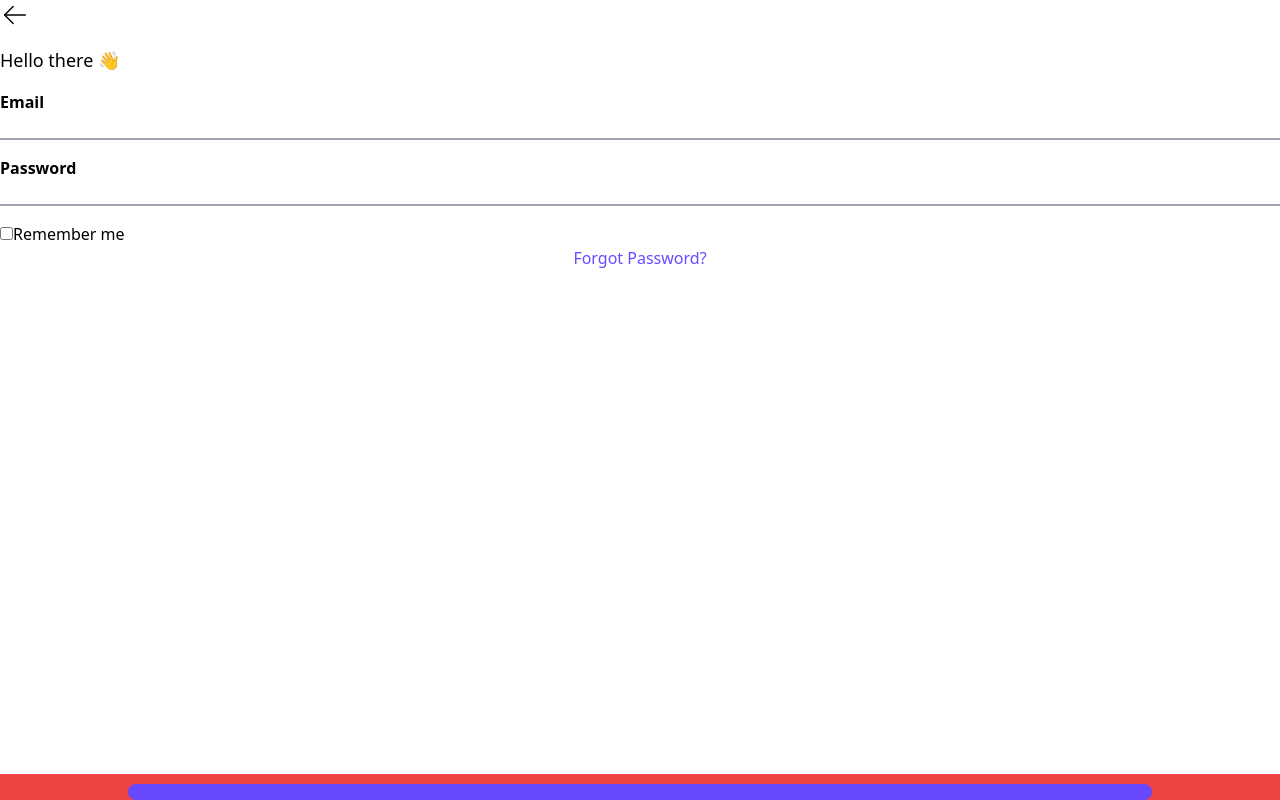
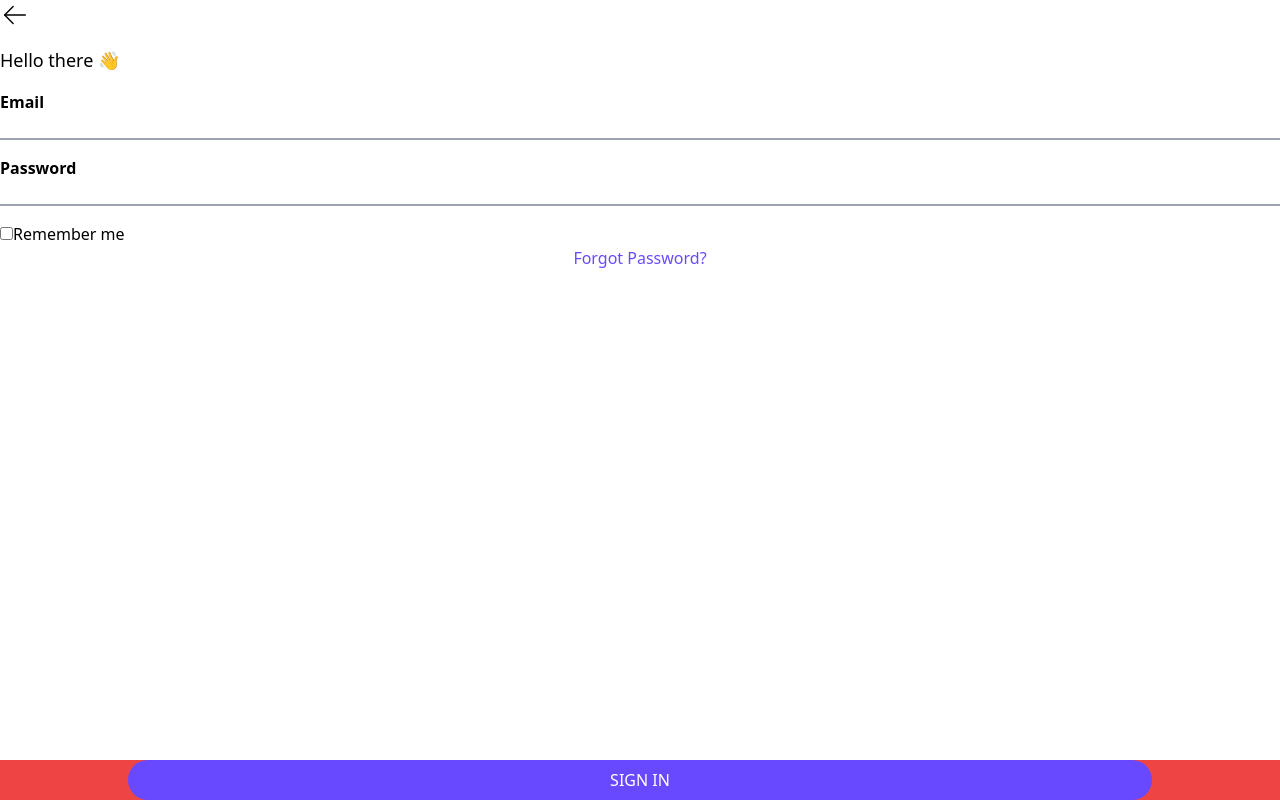
Before and after one commit to smartcollins/quizzico, a React (Create React App) app: page /sign-in in a window 1280 px wide. Built offline with nearby package versions, Linux system fonts and the light colour scheme.

Commit message:
work in progress

```diff
--- a/src/pages/SignIn.jsx
+++ b/src/pages/SignIn.jsx
@@ -9,6 +9,7 @@ const SignIn = ()=>{
                 txt="Hello there 👋"
                 pass={true}
                 forget={true}
+                btn_txt="SIGN IN"
             />
         </div>
     )
```
